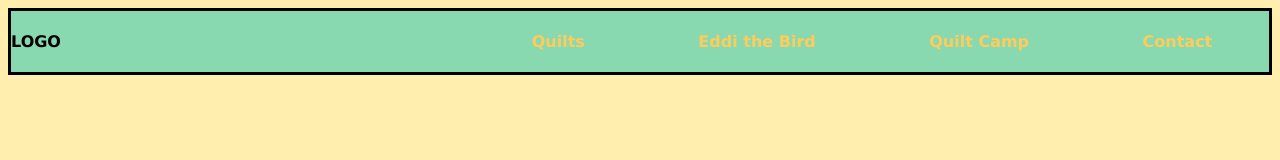
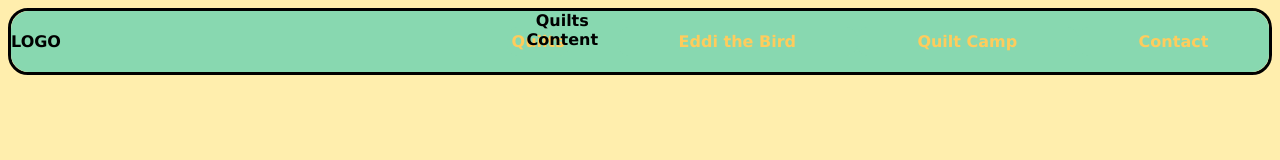
Before and after one commit to K9Advantix53/NavBar, a plain HTML site: page index.html in a window 1280 px wide. Drawn offline with Linux system fonts and the light colour scheme.

Commit message:
it's fucked now

```diff
--- a/index.html
+++ b/index.html
@@ -12,16 +12,14 @@
     <div class="logo">LOGO</div>
 
     <div>
-      <div>
-        <a href="#"><p class="navbutton">Quilts</p></a>
-        <!-- <div class="navbutton__child">
-          <ul>
-            <li>Quilts 1</li>
-            <li>Quilts 2</li>
-            <li>Quilts 3</li>
-          </ul>
+      <div class="rightnav">
+        <a href="#"><p class="navbutton" id="problem">Quilts</p></a>
+
+        <div class="quiltscontent">
+        Quilts Content
         </div>
-      </div> -->
+      </div>
+
       <a href="#"><p class="navbutton">Eddi the Bird</p></a>
       <a href="#"><p class="navbutton">Quilt Camp</p></a>
       <a href="#"><p class="navbutton">Contact</p></a>
@@ -31,10 +29,10 @@
 </body>
 
 </html>
-<!--
 
 
-        <a href="/blog">
+
+        <!-- <a href="/blog">
 					<div>
 						Blog
 						<span>my thoughts rock</span>
--- a/navbar.css
+++ b/navbar.css
@@ -1,5 +1,6 @@
 body {
   border-style: solid;
+  border-radius: 20px;
   font-family: verdana;
   background: #ffeead;
   font-weight: bold;
@@ -7,6 +8,7 @@ body {
 
 nav {
   display: flex;
+  border-radius: 18px;
   align-items: center;
   background: #88d8b0;
   text-align: center;
@@ -15,6 +17,15 @@ nav {
 div {
   display: flex;
   flex-grow: 1;
+}
+
+.rightnav {
+  position: relative;
+}
+
+.quiltscontent {
+  margin: auto;
+  position: absolute;
 }
 
 a {
@@ -30,7 +41,8 @@ p {
 }
 
 .navbutton {
-  transition: all 0.7s;
+  transition: all 1.0s;
+  border-radius: 10px;
 }
 
 .navbutton_child {
@@ -38,6 +50,10 @@ p {
 }
 
 .navbutton:hover {
-  background: black;
-  color: white;
+  background: #ff6f69;
+  color: black;
 }
+
+#problem {
+  position: absolute;
+}
```
